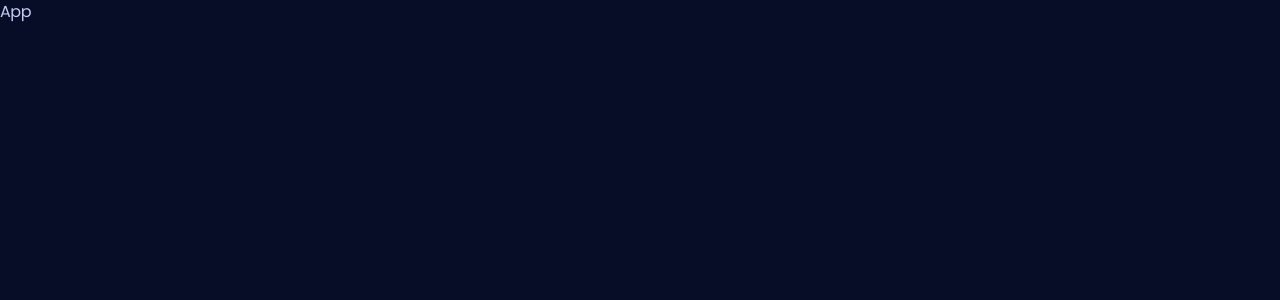
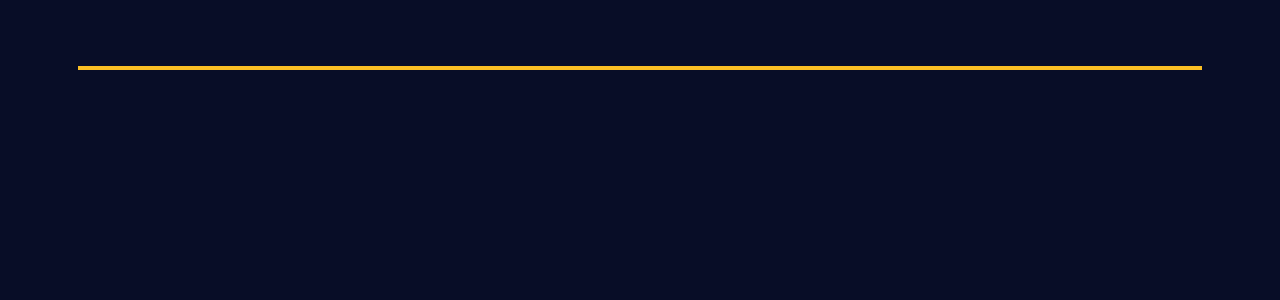
Before and after one commit to Jaspreet-Nijjar/react-tailwind-saas-landing-page, a React (Vite) app: page / in a window 1280 px wide. Shown: the top 300 px of the page. Built offline with nearby package versions, Linux system fonts and the light colour scheme.

Commit message:
added the logo to the header

```diff
--- a/src/App.jsx
+++ b/src/App.jsx
@@ -1,7 +1,11 @@
-import React from 'react';
+import Header from './sections/Header';
 
 const App = () => {
-  return <div>App</div>;
+  return (
+    <main className="overflow-hidden">
+      <Header />
+    </main>
+  );
 };
 
 export default App;
--- /dev/null
+++ b/src/sections/Header.jsx
@@ -0,0 +1,21 @@
+const Header = () => {
+  return (
+    <header className="fixed top-0 left-0 z-50 w-full py-10">
+      <div className="container flex h-14 items-center max-lg:px-5">
+        <a className="lg:hidden flex-1 cursor-pointer z-2">
+          <img src="/images/xora.svg" alt="logo" width={115} height={55} />
+        </a>
+
+        <div className="w-full border-2 border-amber-400">
+          <nav>
+            <ul className="flex max-lg:block max-lg:px-12">
+              <li className="nav-li">{/* <NavLink></NavLink> */}</li>
+            </ul>
+          </nav>
+        </div>
+      </div>
+    </header>
+  );
+};
+
+export default Header;
```
